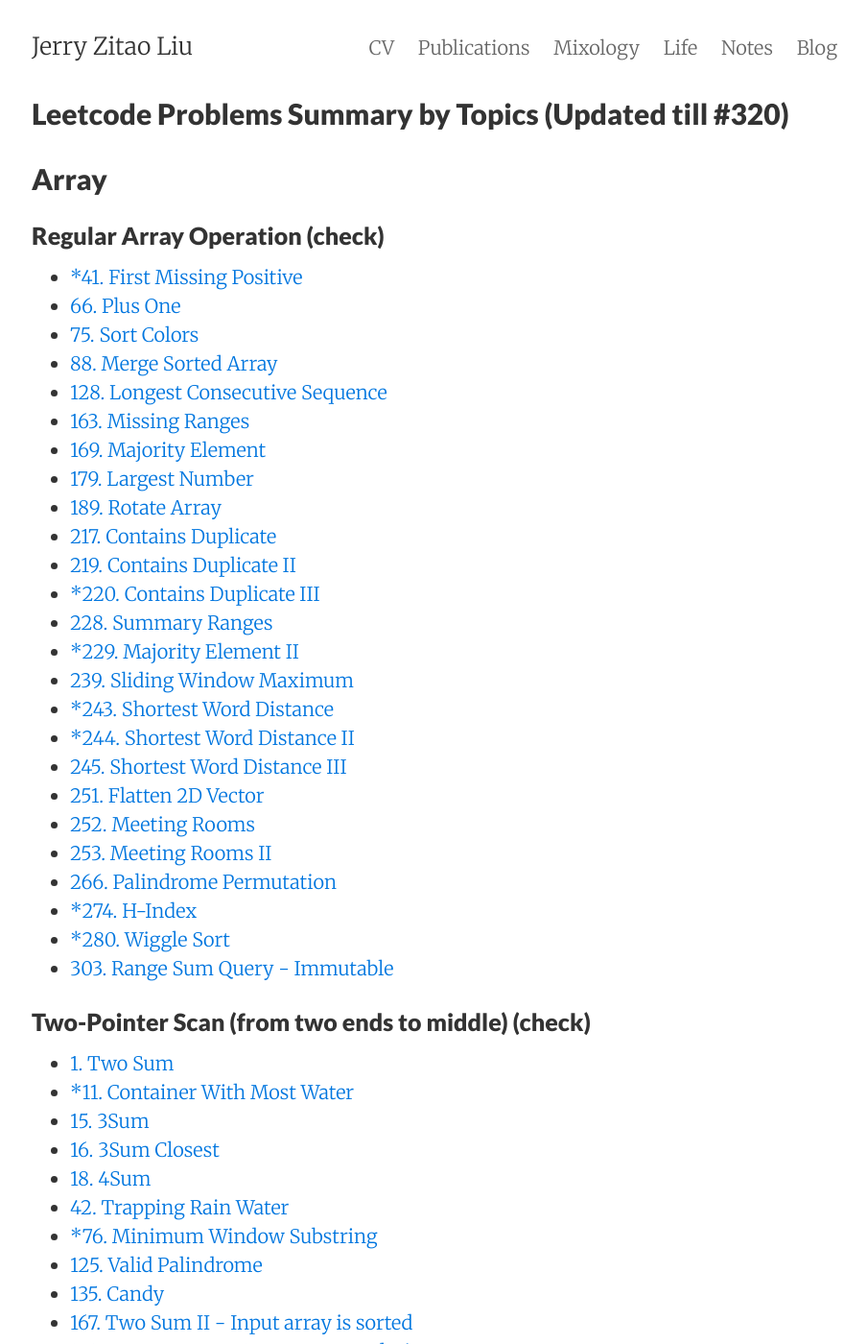
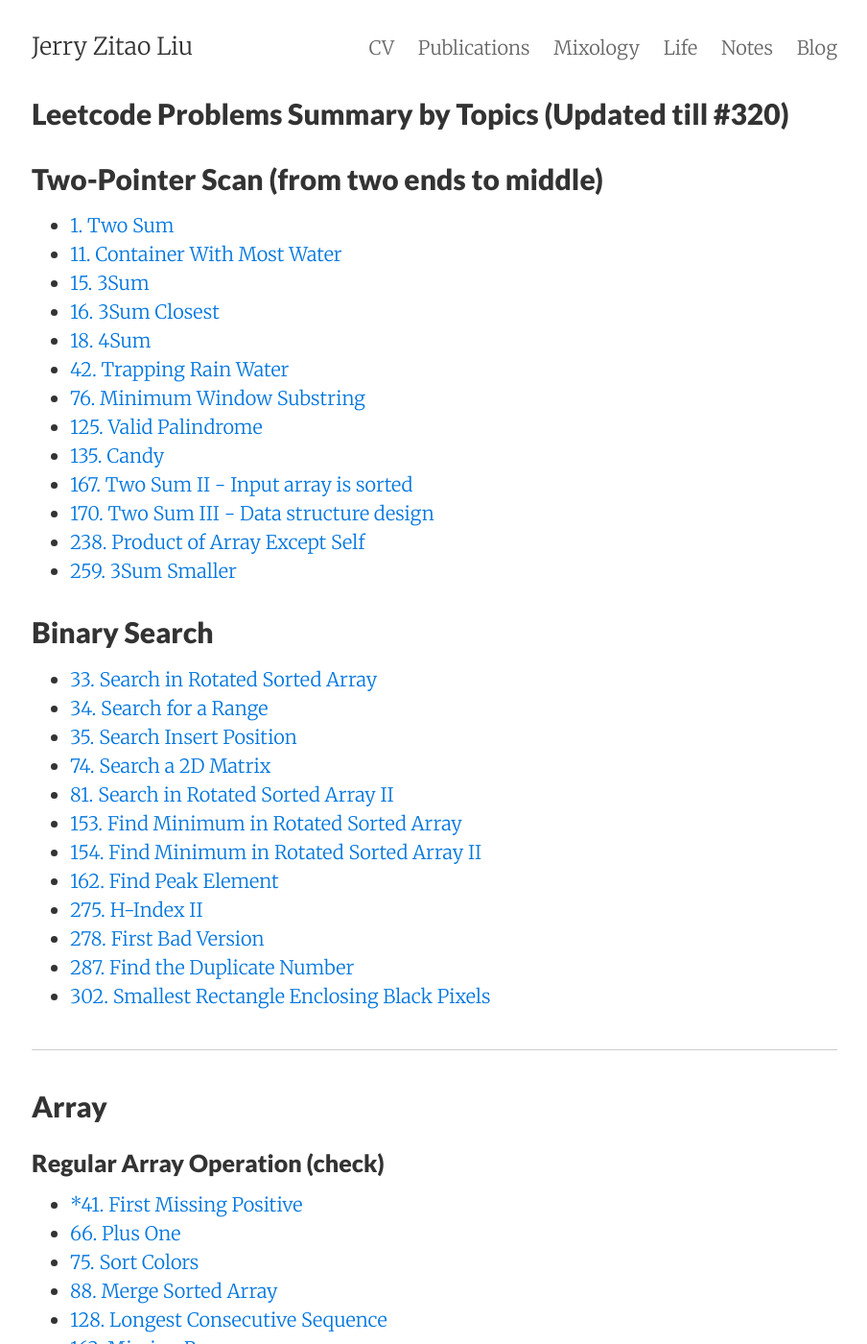
Before and after one commit to zitaoliu/zitaoliu.github.io, a Jekyll site: the page built from leetcode.md, in a window 1280 px wide and 1400 px high. Shown: the whole window at 96% size, without its empty margins (187-1091 px from the left). Built offline with Jekyll 4.4.1, drawn with Linux system fonts in a browser that asks for light colours; nearby versions of some CDN libraries; some of the changed text lies outside the part shown.

Commit message:
edits on leetcode
edits on leetcode

```diff
--- a/leetcode.md
+++ b/leetcode.md
@@ -4,6 +4,42 @@
 ---
 
 ## Leetcode Problems Summary by Topics (Updated till #320)
+
+
+## Two-Pointer Scan (from two ends to middle)
+
+* [1. Two Sum](https://leetcode.com/problems/two-sum/)
+* [11. Container With Most Water](https://leetcode.com/problems/container-with-most-water/)
+* [15. 3Sum](https://leetcode.com/problems/3sum/)
+* [16. 3Sum Closest](https://leetcode.com/problems/3sum-closest/)
+* [18. 4Sum](https://leetcode.com/problems/4sum/)
+* [42. Trapping Rain Water](https://leetcode.com/problems/trapping-rain-water/)
+* [76. Minimum Window Substring](https://leetcode.com/problems/minimum-window-substring/)
+* [125. Valid Palindrome](https://leetcode.com/problems/valid-palindrome/)
+* [135. Candy](https://leetcode.com/problems/candy/)
+* [167. Two Sum II - Input array is sorted](https://leetcode.com/problems/two-sum-ii-input-array-is-sorted/)
+* [170. Two Sum III - Data structure design](https://leetcode.com/problems/two-sum-iii-data-structure-design/)
+* [238. Product of Array Except Self](https://leetcode.com/problems/product-of-array-except-self/)
+* [259. 3Sum Smaller](https://leetcode.com/problems/3sum-smaller/)
+
+
+## Binary Search
+
+* [33. Search in Rotated Sorted Array](https://leetcode.com/problems/search-in-rotated-sorted-array/)
+* [34. Search for a Range](https://leetcode.com/problems/search-for-a-range/)
+* [35. Search Insert Position](https://leetcode.com/problems/search-insert-position/)
+* [74. Search a 2D Matrix](https://leetcode.com/problems/search-a-2d-matrix/)
+* [81. Search in Rotated Sorted Array II](https://leetcode.com/problems/search-in-rotated-sorted-array-ii/)
+* [153. Find Minimum in Rotated Sorted Array](https://leetcode.com/problems/find-minimum-in-rotated-sorted-array/)
+* [154. Find Minimum in Rotated Sorted Array II](https://leetcode.com/problems/find-minimum-in-rotated-sorted-array-ii/)
+* [162. Find Peak Element](https://leetcode.com/problems/find-peak-element/)
+* [275. H-Index II](https://leetcode.com/problems/h-index-ii/)
+* [278. First Bad Version](https://leetcode.com/problems/first-bad-version/)
+* [287. Find the Duplicate Number](https://leetcode.com/problems/find-the-duplicate-number/)
+* [302. Smallest Rectangle Enclosing Black Pixels](https://leetcode.com/problems/smallest-rectangle-enclosing-black-pixels/)
+
+---------------------------------
+
 
 ## Array
 
@@ -36,21 +72,7 @@
 * [303. Range Sum Query - Immutable](https://leetcode.com/problems/range-sum-query-immutable/)
 
 
-### Two-Pointer Scan (from two ends to middle) (check)
 
-* [1. Two Sum](https://leetcode.com/problems/two-sum/)
-* [*11. Container With Most Water](https://leetcode.com/problems/container-with-most-water/)
-* [15. 3Sum](https://leetcode.com/problems/3sum/)
-* [16. 3Sum Closest](https://leetcode.com/problems/3sum-closest/)
-* [18. 4Sum](https://leetcode.com/problems/4sum/)
-* [42. Trapping Rain Water](https://leetcode.com/problems/trapping-rain-water/)
-* [*76. Minimum Window Substring](https://leetcode.com/problems/minimum-window-substring/)
-* [125. Valid Palindrome](https://leetcode.com/problems/valid-palindrome/)
-* [135. Candy](https://leetcode.com/problems/candy/)
-* [167. Two Sum II - Input array is sorted](https://leetcode.com/problems/two-sum-ii-input-array-is-sorted/)
-* [170. Two Sum III - Data structure design](https://leetcode.com/problems/two-sum-iii-data-structure-design/)
-* [238. Product of Array Except Self](https://leetcode.com/problems/product-of-array-except-self/)
-* [259. 3Sum Smaller](https://leetcode.com/problems/3sum-smaller/)
 
 ### Two-Point Scan (both from beginnings) (check)
 
@@ -191,6 +200,7 @@
 * [*143. Reorder List](https://leetcode.com/problems/reorder-list/)
 * [147. Insertion Sort List](https://leetcode.com/problems/insertion-sort-list/)
 * [*148. Sort List](https://leetcode.com/problems/sort-list/)
+* [160. Intersection of Two Linked Lists](https://leetcode.com/problems/intersection-of-two-linked-lists/)
 * [203. Remove Linked List Elements](https://leetcode.com/problems/remove-linked-list-elements/)
 * [*206. Reverse Linked List](https://leetcode.com/problems/reverse-linked-list/)
 * [234. Palindrome Linked List](https://leetcode.com/problems/palindrome-linked-list/)
@@ -347,7 +355,9 @@
 * [44. Wildcard Matching](https://leetcode.com/problems/wildcard-matching/)
 * [208. Implement Trie (Prefix Tree)](https://leetcode.com/problems/implement-trie-prefix-tree/)
 * [211. Add and Search Word - Data structure design](https://leetcode.com/problems/add-and-search-word-data-structure-design/)
+* [212. Word Search II](https://leetcode.com/problems/word-search-ii/)
 * [272. Closest Binary Search Tree Value II](https://leetcode.com/problems/closest-binary-search-tree-value-ii/)
+
 
 
 ### Queue (done)
```
Also changed, not shown: other parts of leetcode.md (+0 -15 lines).
